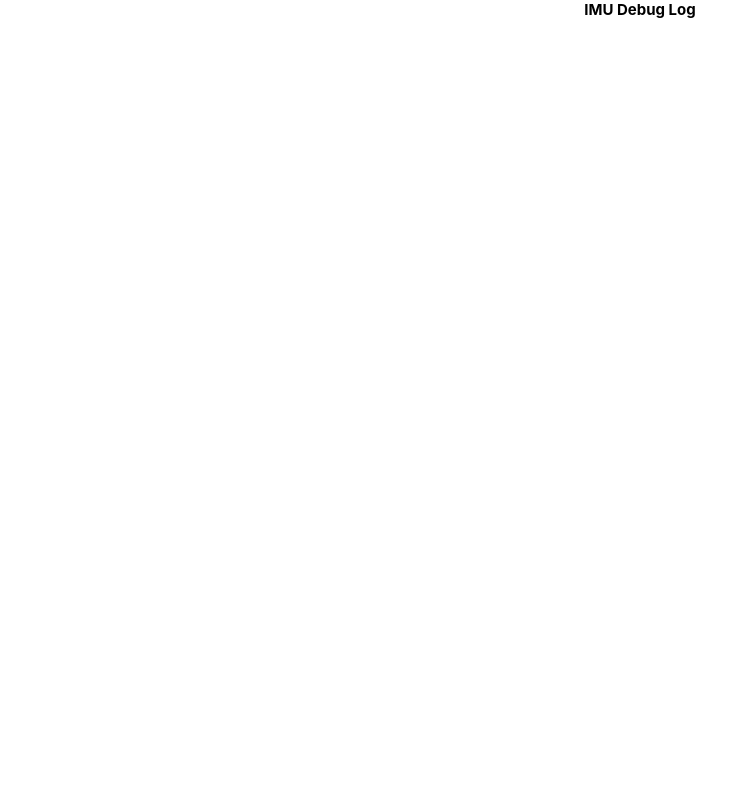
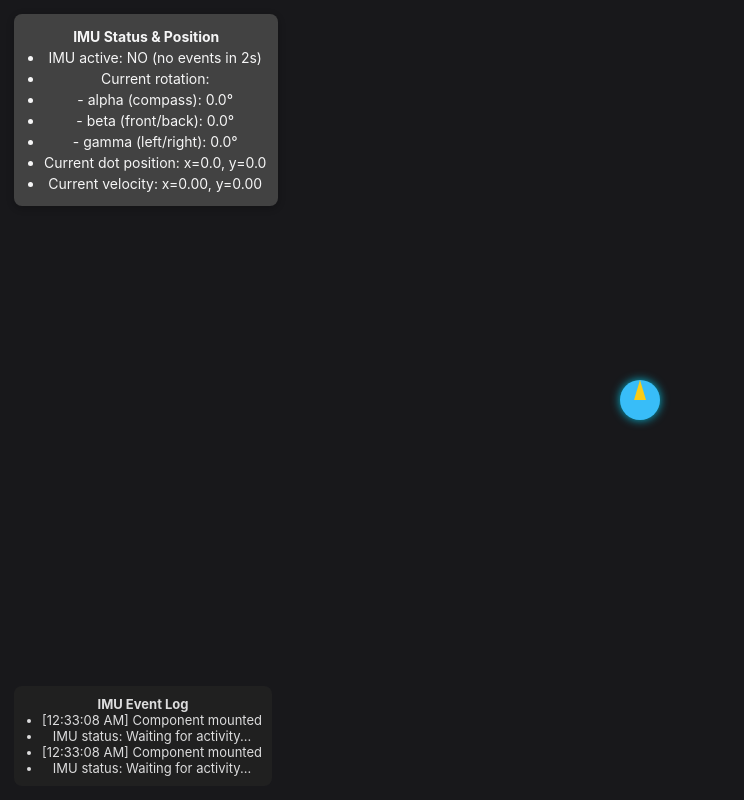
Before and after one commit to nNab1l/test, a React (Create React App) app: page /test/geo in a window 1280 px wide. Shown: the whole page, without its empty margins (0-744 px from the left). Built offline with nearby package versions, Linux system fonts and the light colour scheme.

Commit message:
imu rotation

```diff
--- a/src/Geo/Geo.js
+++ b/src/Geo/Geo.js
@@ -1,48 +1,199 @@
-import React, { useEffect, useRef, useState } from 'react';
-import { motion } from 'framer-motion';
+import React, { useEffect, useRef, useState } from "react";
 
-export default function IMURotationDemo() {
+export default function Geo() {
+  const [pos, setPos] = useState({ x: 0, y: 0 });
+  const velocity = useRef({ x: 0, y: 0 });
   const [rotation, setRotation] = useState({ alpha: 0, beta: 0, gamma: 0 });
+  const [imuActive, setImuActive] = useState(false);
   const [log, setLog] = useState([]);
+  const lastEvent = useRef(Date.now());
 
   useEffect(() => {
-    const handleOrientation = (event) => {
-      const { alpha, beta, gamma } = event;
-      setRotation({ alpha, beta, gamma });
+    let orientationSeen = false;
+    let motionSeen = false;
 
-      setLog(prev => [
-        `Alpha: ${alpha.toFixed(2)}`,
-        `Beta: ${beta.toFixed(2)}`,
-        `Gamma: ${gamma.toFixed(2)}`,
-        `Timestamp: ${new Date().toLocaleTimeString()}`,
-        ...prev.slice(0, 10),
+    const handleOrientation = (e) => {
+      setRotation({
+        alpha: e.alpha || 0,
+        beta: e.beta || 0,
+        gamma: e.gamma || 0,
+      });
+      orientationSeen = true;
+      lastEvent.current = Date.now();
+      setImuActive(true);
+
+      setLog((l) => [
+        `[${new Date().toLocaleTimeString()}] deviceorientation event`,
+        `alpha (compass): ${e.alpha?.toFixed(1)}`,
+        `beta (front/back): ${e.beta?.toFixed(1)}`,
+        `gamma (left/right): ${e.gamma?.toFixed(1)}`,
+        `Dot position: x=${pos.x.toFixed(1)} y=${pos.y.toFixed(1)}`,
+        `Velocity: x=${velocity.current.x.toFixed(2)} y=${velocity.current.y.toFixed(2)}`,
+        ...l.slice(0, 15),
       ]);
     };
 
-    window.addEventListener('deviceorientation', handleOrientation);
+    const handleMotion = (e) => {
+      const ax = e.accelerationIncludingGravity?.x || 0;
+      const ay = e.accelerationIncludingGravity?.y || 0;
+      const az = e.accelerationIncludingGravity?.z || 0;
+      velocity.current.x += ax * 0.5;
+      velocity.current.y += ay * 0.5;
+      motionSeen = true;
+      lastEvent.current = Date.now();
+      setImuActive(true);
+
+      setLog((l) => [
+        `[${new Date().toLocaleTimeString()}] devicemotion event`,
+        `accelerationIncludingGravity: x=${ax.toFixed(2)} y=${ay.toFixed(2)} z=${az.toFixed(2)}`,
+        `Dot position: x=${pos.x.toFixed(1)} y=${pos.y.toFixed(1)}`,
+        `Velocity: x=${velocity.current.x.toFixed(2)} y=${velocity.current.y.toFixed(2)}`,
+        ...l.slice(0, 15),
+      ]);
+    };
+
+    window.addEventListener("deviceorientation", handleOrientation, true);
+    window.addEventListener("devicemotion", handleMotion, true);
+
+    let animationId;
+    const update = () => {
+      setPos((prev) => {
+        let x = prev.x + velocity.current.x;
+        let y = prev.y + velocity.current.y;
+        velocity.current.x *= 0.96;
+        velocity.current.y *= 0.96;
+        const maxX = window.innerWidth / 2 - 20;
+        const maxY = window.innerHeight / 2 - 20;
+        x = Math.max(-maxX, Math.min(maxX, x));
+        y = Math.max(-maxY, Math.min(maxY, y));
+        return { x, y };
+      });
+
+      if (Date.now() - lastEvent.current > 2000) setImuActive(false);
+
+      animationId = requestAnimationFrame(update);
+    };
+    update();
+
+    setLog((l) => [
+      `[${new Date().toLocaleTimeString()}] Component mounted`,
+      `IMU status: Waiting for activity...`,
+      ...l,
+    ]);
 
     return () => {
-      window.removeEventListener('deviceorientation', handleOrientation);
+      window.removeEventListener("deviceorientation", handleOrientation, true);
+      window.removeEventListener("devicemotion", handleMotion, true);
+      cancelAnimationFrame(animationId);
     };
-  }, []);
+  }, [pos.x, pos.y]);
+
+  const info = [
+    `IMU active: ${imuActive ? "YES" : "NO (no events in 2s)"}`,
+    `Current rotation:`,
+    ` - alpha (compass): ${rotation.alpha.toFixed(1)}°`,
+    ` - beta (front/back): ${rotation.beta.toFixed(1)}°`,
+    ` - gamma (left/right): ${rotation.gamma.toFixed(1)}°`,
+    `Current dot position: x=${pos.x.toFixed(1)}, y=${pos.y.toFixed(1)}`,
+    `Current velocity: x=${velocity.current.x.toFixed(2)}, y=${velocity.current.y.toFixed(2)}`
+  ];
+
 
   return (
-    <div className="min-h-screen bg-black text-white p-4 flex flex-col items-center justify-center gap-8">
-      <motion.div
-        className="w-40 h-40 bg-purple-500 rounded-xl shadow-lg"
-        animate={{
-          rotateX: rotation.beta,
-          rotateY: rotation.gamma,
-          rotateZ: rotation.alpha,
+    <div
+      style={{
+        width: "100vw",
+        height: "100vh",
+        background: "#18181b",
+        overflow: "hidden",
+        position: "relative",
+        touchAction: "none",
+      }}
+    >
+      <div
+        style={{
+          position: "absolute",
+          left: "50%",
+          top: "50%",
+          width: 40,
+          height: 40,
+          transform: `translate(-50%, -50%) translate(${pos.x}px, ${pos.y}px)`,
+          zIndex: 1,
         }}
-        transition={{ type: 'spring', stiffness: 100, damping: 20 }}
-      />
+      >
+        <div
+          style={{
+            width: 40,
+            height: 40,
+            background: "#38bdf8",
+            borderRadius: "50%",
+            boxShadow: "0 0 10px #06b6d4",
+            position: "relative",
+          }}
+        >
+          <div
+            style={{
+              position: "absolute",
+              left: "50%",
+              top: "50%",
+              width: 0,
+              height: 0,
+              borderLeft: "6px solid transparent",
+              borderRight: "6px solid transparent",
+              borderBottom: "20px solid #facc15",
+              transform: `translate(-50%, -100%) rotate(${rotation.alpha}deg)`,
+              transformOrigin: "50% 100%",
+              transition: "transform 0.1s linear",
+              pointerEvents: "none",
+            }}
+          />
+        </div>
+      </div>
 
-      <div className="w-full max-w-md bg-gray-900 p-4 rounded-xl text-sm overflow-auto h-60">
-        <h2 className="text-lg font-bold mb-2">IMU Debug Log</h2>
-        <ul className="list-disc pl-5 space-y-1">
-          {log.map((entry, idx) => (
-            <li key={idx}>{entry}</li>
+      <div
+        style={{
+          position: "absolute",
+          top: 14,
+          left: 14,
+          background: "#444",
+          color: "#fff",
+          padding: 12,
+          borderRadius: 8,
+          fontSize: 14,
+          opacity: 0.96,
+          maxWidth: 360,
+          lineHeight: 1.5,
+          boxShadow: "0 2px 8px #0004"
+        }}
+      >
+        <b>IMU Status & Position</b>
+        <ul style={{ margin: 0, paddingInlineStart: 18 }}>
+          {info.map((l, i) => (
+            <li key={i}>{l}</li>
+          ))}
+        </ul>
+      </div>
+
+      <div
+        style={{
+          position: "absolute",
+          bottom: 14,
+          left: 14,
+          background: "#222",
+          color: "#fff",
+          padding: 10,
+          borderRadius: 8,
+          fontSize: 13,
+          opacity: 0.85,
+          maxWidth: 370,
+          maxHeight: 240,
+          overflowY: "auto",
+        }}
+      >
+        <b>IMU Event Log</b>
+        <ul style={{ margin: 0, paddingInlineStart: 18 }}>
+          {log.map((l, i) => (
+            <li key={i}>{l}</li>
           ))}
         </ul>
       </div>
```
Also changed, not shown: 7 other files (tests, documents, lock files or other folders).
